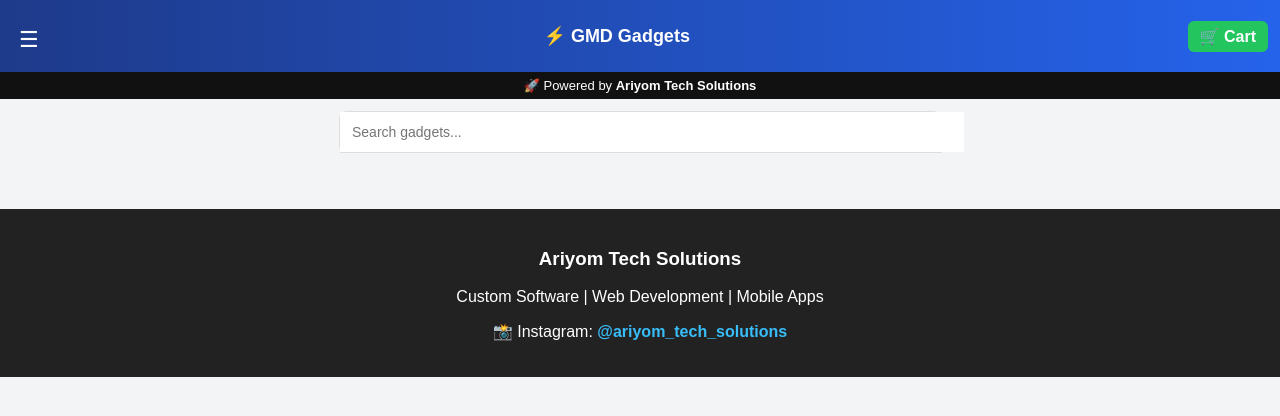
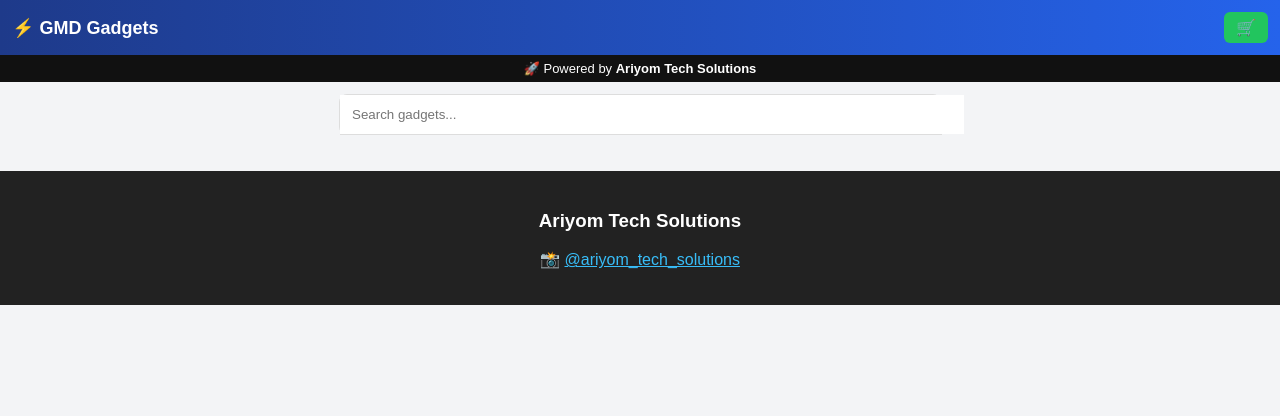
Before and after one commit to SM-AMEER/gmd-gadgets, a Flask app: template gmd/templates/index.html in a window 1280 px wide. Shown: the top 416 px of the page. Run offline with Flask 3, Linux system fonts and the light colour scheme; the template is opened without the code that fills it, so the values that code supplies are empty.

Commit message:
Clean up index.html by updating comments and removing code
Refactor CSS comments and remove unused dropdown menu code.

```diff
--- a/gmd/templates/index.html
+++ b/gmd/templates/index.html
@@ -37,17 +37,15 @@
     font-size: 18px;
 }
 
-/* CART */
 .cart-btn {
     background: #22c55e;
     padding: 6px 12px;
     border-radius: 6px;
     text-decoration: none;
     color: white;
-    font-weight: bold;
 }
 
-/* 🔥 BRAND BAR */
+/* BRAND */
 .brand-bar {
     background: #111;
     color: #fff;
@@ -106,10 +73,9 @@
     padding: 12px;
     border: none;
     outline: none;
-    font-size: 14px;
 }
 
-/* 🔽 SUGGESTIONS */
+/* SUGGESTIONS */
 #suggestions {
     position: absolute;
     width: 100%;
@@ -179,13 +131,11 @@
 button {
     background: #2563eb;
     color: white;
+    padding: 7px;
     border: none;
-    padding: 7px;
     width: 100%;
     border-radius: 6px;
-    cursor: pointer;
     margin-top: 8px;
-    font-size: 13px;
 }
 
 .in-cart {
@@ -198,13 +148,10 @@
     color: #fff;
     text-align: center;
     padding: 20px;
-    margin-top: 20px;
 }
 
 .footer a {
     color: #38bdf8;
-    text-decoration: none;
-    font-weight: bold;
 }
 </style>
 </head>
@@ -213,30 +160,8 @@
 
 <!-- HEADER -->
 <div class="header">
-
-    <div class="menu">
-        <button class="menu-btn" onclick="toggleMenu()">☰</button>
-
-        <div class="dropdown" id="menuDropdown">
-            {% if session.get('admin') %}
-                <a href="/admin">🛠 Admin Panel</a>
-                <a href="/admin/orders">📦 Orders</a>
-                <a href="/logout">🚪 Logout</a>
-            {% elif session.get('user') %}
-                <a>👤 {{ session.get('user') }}</a>
-                <a href="/cart">🛒 My Cart</a>
-                <a href="/user_logout">🚪 Logout</a>
-            {% else %}
-                <a href="/user_login">👤 User Login</a>
-                <a href="/signup">📝 Signup</a>
-                <a href="/login" class="admin-link">🛠 Admin Login</a>
-            {% endif %}
-        </div>
-    </div>
-
     <h1>⚡ GMD Gadgets</h1>
-
-    <a href="/cart" class="cart-btn">🛒 Cart</a>
+    <a href="/cart" class="cart-btn">🛒</a>
 </div>
 
 <!-- BRAND -->
@@ -255,23 +180,17 @@
 <!-- PRODUCTS -->
 <div class="products">
 
-{% set cart = session.get('cart', {}) %}
-
 {% for p in products %}
-<div class="card">
+<div class="card" data-name="{{ p['name'] }}">
 
     <img src="{{ p['image'] }}">
     <h3>{{ p['name'] }}</h3>
     <p class="brand">by Ariyom Tech</p>
     <p>₹{{ p['price'] }}</p>
 
-    {% if cart.get(p['id']|string) %}
-        <button class="in-cart">✅ In Cart</button>
-    {% else %}
     <a href="/add_to_cart/{{ p['id'] }}">
         <button>Add to Cart</button>
     </a>
-    {% endif %}
 
 </div>
 {% endfor %}
@@ -281,10 +200,7 @@
 <!-- FOOTER -->
 <footer class="footer">
     <h3>Ariyom Tech Solutions</h3>
-    <p>Custom Software | Web Development | Mobile Apps</p>
-
-    <p>
-        📸 Instagram:
+    <p>📸
         <a href="https://instagram.com/ariyom_tech_solutions" target="_blank">
             @ariyom_tech_solutions
         </a>
@@ -292,45 +208,35 @@
 </footer>
 
 <script>
-function toggleMenu() {
-    let menu = document.getElementById("menuDropdown");
-    menu.style.display = menu.style.display === "block" ? "none" : "block";
-}
-
-window.onclick = function(e) {
-    if (!e.target.closest('.menu')) {
-        document.getElementById("menuDropdown").style.display = "none";
-    }
-}
-
-/* 🔥 LIVE SEARCH */
-const products = [
-    {% for p in products %}
-        "{{ p['name'] }}",
-    {% endfor %}
-];
-
 function liveSearch() {
     let input = document.getElementById("searchInput").value.toLowerCase();
+    let cards = document.querySelectorAll(".card");
     let box = document.getElementById("suggestions");
 
     box.innerHTML = "";
 
-    if (input === "") return;
+    cards.forEach(card => {
+        let name = card.getAttribute("data-name").toLowerCase();
 
-    let filtered = products.filter(p => p.toLowerCase().includes(input));
+        if (name.includes(input)) {
+            card.style.display = "block";
 
-    filtered.forEach(item => {
+            if (input !== "") {
                 let div = document.createElement("div");
-        div.classList.add("suggestion-item");
-        div.innerText = item;
+                div.className = "suggestion-item";
+                div.innerText = name;
 
                 div.onclick = () => {
-            document.getElementById("searchInput").value = item;
+                    document.getElementById("searchInput").value = name;
                     box.innerHTML = "";
                 };
 
                 box.appendChild(div);
+            }
+
+        } else {
+            card.style.display = "none";
+        }
     });
 }
 </script>
```
Also changed, not shown: other parts of gmd/templates/index.html (+3 -48 lines). Lines whose indentation alone changed are shown as unchanged.
